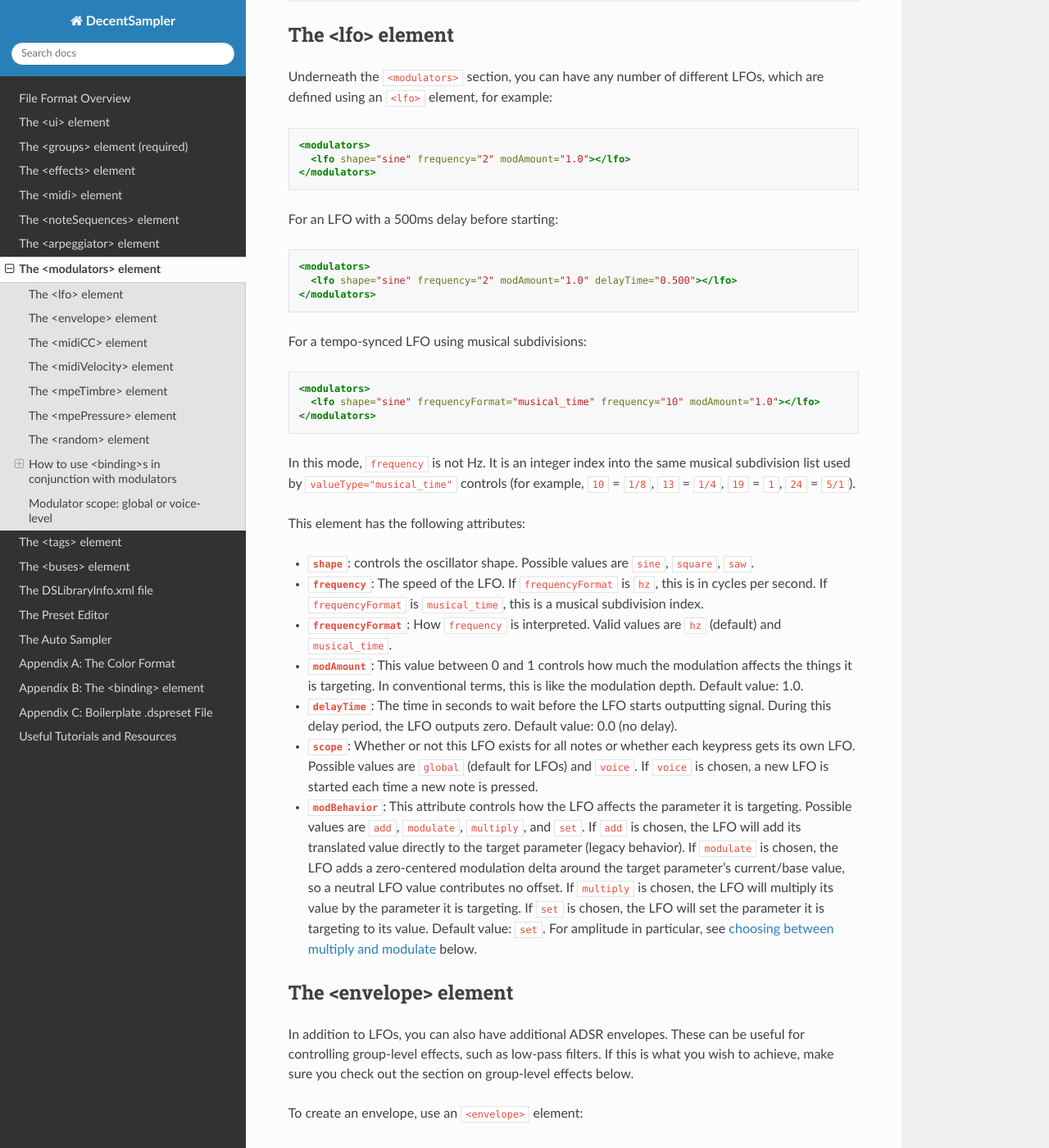
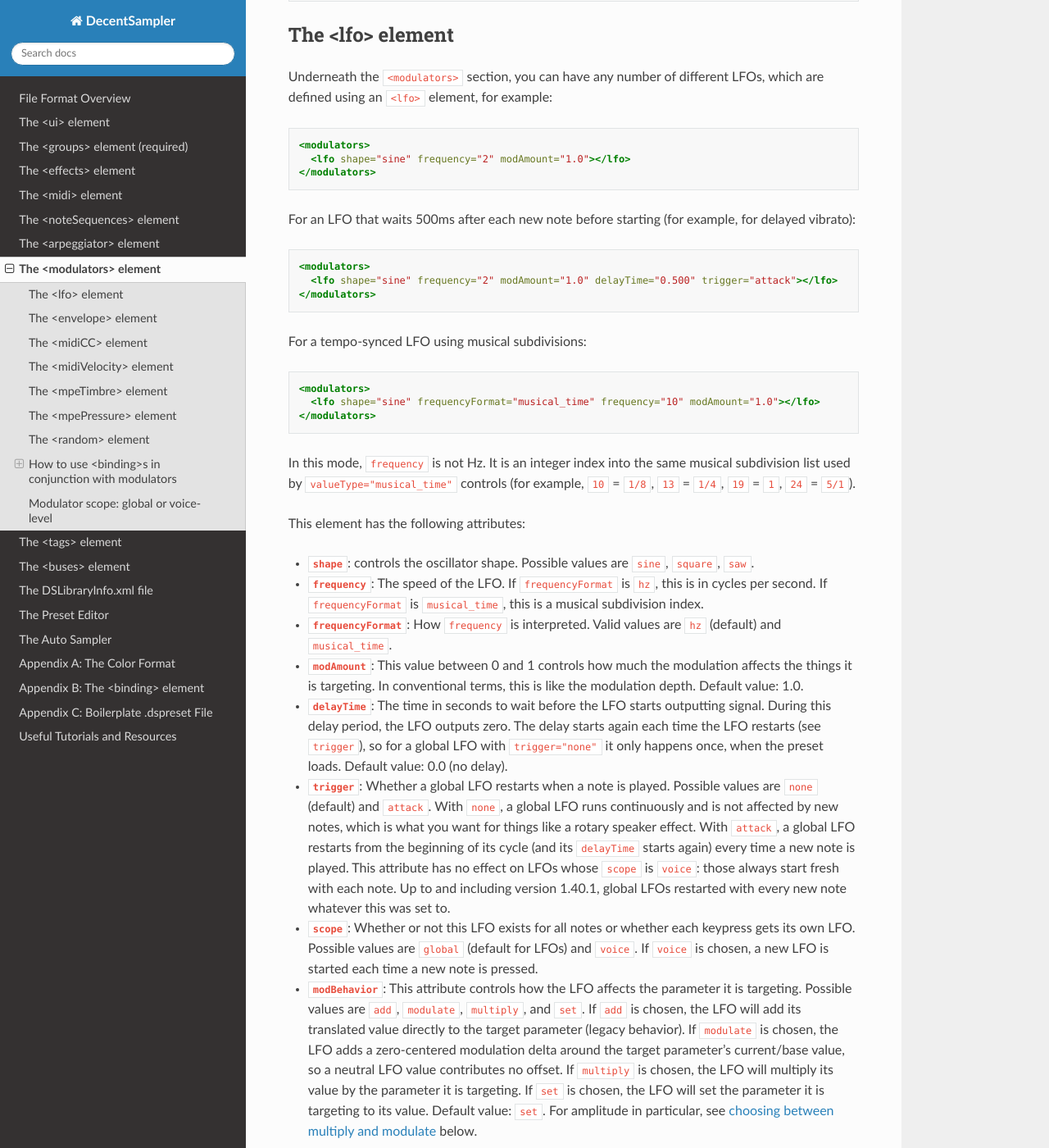
Before and after one commit to DecentSamples/DecentSampler-Developers-Guide, a Sphinx documentation site: the page built from docs/source/the-modulators-element.md, in a window 1280 px wide and 1400 px high, scrolled down 366 px. Shown: the whole window at 82% size. Built offline with Sphinx 7.4.7 and the Read the Docs theme 3.1.0, drawn with Linux system fonts in a browser that asks for light colours; some of the changed text lies outside the part shown.

Commit message:
0000597: Document the LFO trigger attribute: global LFOs run freely unless trigger="attack"

````diff
--- a/docs/source/the-modulators-element.md
+++ b/docs/source/the-modulators-element.md
@@ -21,11 +21,11 @@
 </modulators>
 ```
 
-For an LFO with a 500ms delay before starting:
+For an LFO that waits 500ms after each new note before starting (for example, for delayed vibrato):
 
 ```xml
 <modulators>
-  <lfo shape="sine" frequency="2" modAmount="1.0" delayTime="0.500"></lfo>
+  <lfo shape="sine" frequency="2" modAmount="1.0" delayTime="0.500" trigger="attack"></lfo>
 </modulators>
 ```
 
@@ -45,7 +45,8 @@
 - **`frequency`**: The speed of the LFO. If `frequencyFormat` is `hz`, this is in cycles per second. If `frequencyFormat` is `musical_time`, this is a musical subdivision index.
 - **`frequencyFormat`**: How `frequency` is interpreted. Valid values are `hz` (default) and `musical_time`.
 - **`modAmount`**: This value between 0 and 1 controls how much the  modulation affects the things it is targeting. In conventional terms, this is like the modulation depth. Default value: 1.0.
-- **`delayTime`**: The time in seconds to wait before the LFO starts outputting signal. During this delay period, the LFO outputs zero. Default value: 0.0 (no delay).
+- **`delayTime`**: The time in seconds to wait before the LFO starts outputting signal. During this delay period, the LFO outputs zero. The delay starts again each time the LFO restarts (see `trigger`), so for a global LFO with `trigger="none"` it only happens once, when the preset loads. Default value: 0.0 (no delay).
+- **`trigger`**: Whether a global LFO restarts when a note is played. Possible values are `none` (default) and `attack`. With `none`, a global LFO runs continuously and is not affected by new notes, which is what you want for things like a rotary speaker effect. With `attack`, a global LFO restarts from the beginning of its cycle (and its `delayTime` starts again) every time a new note is played. This attribute has no effect on LFOs whose `scope` is `voice`: those always start fresh with each note. Up to and including version 1.40.1, global LFOs restarted with every new note whatever this was set to.
 - **`scope`**: Whether or not this LFO exists for all notes or whether each keypress gets its own LFO. Possible values are `global` (default for LFOs) and `voice`. If `voice` is chosen, a new LFO is started each time a new note is pressed.
 - **`modBehavior`**: This attribute controls how the LFO affects the parameter it is targeting. Possible values are `add`, `modulate`, `multiply`, and `set`. If `add` is chosen, the LFO will add its translated value directly to the target parameter (legacy behavior). If `modulate` is chosen, the LFO adds a zero-centered modulation delta around the target parameter's current/base value, so a neutral LFO value contributes no offset. If `multiply` is chosen, the LFO will multiply its value by the parameter it is targeting. If `set` is chosen, the LFO will set the parameter it is targeting to its value. Default value: `set`. For amplitude in particular, see [choosing between multiply and modulate](#choosing-between-multiply-and-modulate-for-amplitude) below.
 
@@ -364,7 +365,7 @@
     </tab>
   </ui>
   <modulators>
-    <lfo shape="sine" frequency="2" modAmount="1.0" delayTime="0.500">
+    <lfo shape="sine" frequency="2" modAmount="1.0" delayTime="0.500" trigger="attack">
       <binding type="effect" level="instrument" effectIndex="0" parameter="FX_FILTER_FREQUENCY"
                modBehavior="add" translation="linear" translationOutputMin="0" translationOutputMax="2000.0" />
     </lfo>
@@ -439,7 +440,7 @@
     </cc>
   </midi>
   <modulators>
-    <lfo shape="sine" frequency="2" modAmount="1.0" delayTime="0.500">
+    <lfo shape="sine" frequency="2" modAmount="1.0" delayTime="0.500" trigger="attack">
       <binding type="effect" level="instrument" effectIndex="0" parameter="FX_FILTER_FREQUENCY"
                modBehavior="add" translation="linear" translationOutputMin="0" translationOutputMax="2000.0" />
     </lfo>
````
